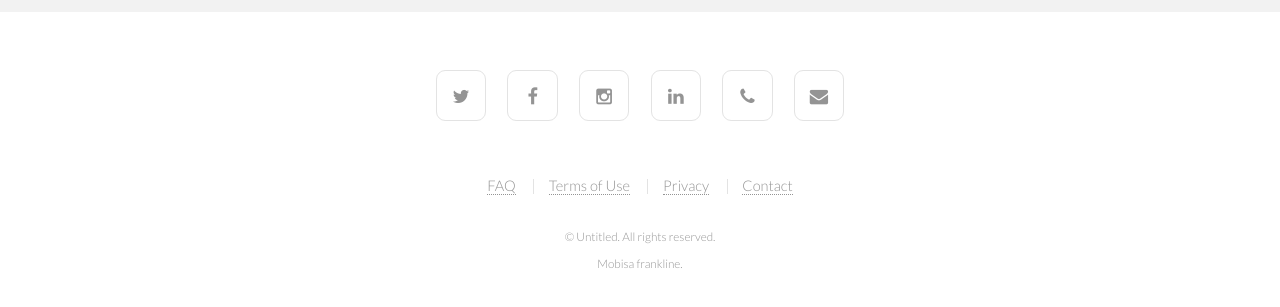
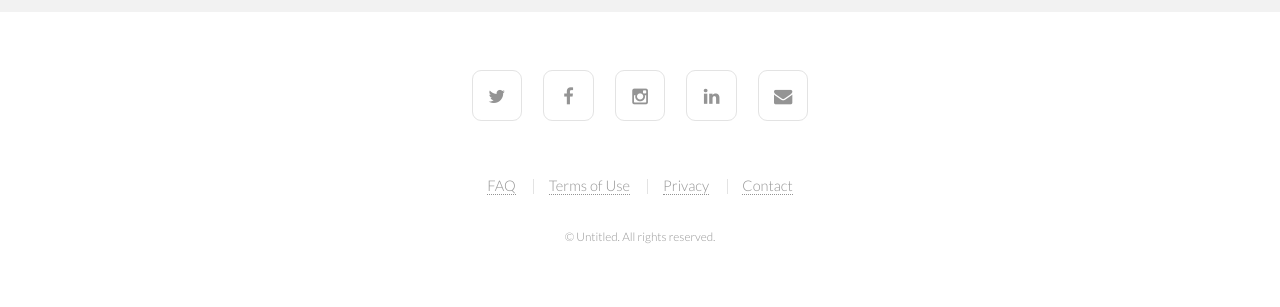
Before and after one commit to Mobisafrankline/King-s-academy-attachment-project, a plain HTML site: page Activities.html in a window 1280 px wide. Shown: the part 1628-1935 px from the top of the page. Drawn offline with Linux system fonts and the light colour scheme.

Commit message:
changing the footer

```diff
--- a/Activities.html
+++ b/Activities.html
@@ -122,7 +122,7 @@
 					<li><a href="#" class="icon fa-facebook"><span class="label">Facebook</span></a></li>
 					<li><a href="#" class="icon fa-instagram"><span class="label">Instagram</span></a></li>
 					<li><a href="https://www.linkedin.com" class="icon fa-linkedin"><span class="label">LinkedIn</span></a></li>
-					<li><a href="tel:+1234567890" class="icon fa-phone"><span class="label">Phone</span></a></li>
+					<!-- <li><a href="tel:+1234567890" class="icon fa-phone"><span class="label">Phone</span></a></li> -->
 					<li><a href="#" class="icon fa-envelope"><span class="label">Envelope</span></a></li>
 				</ul>
 				<ul class="menu">
@@ -133,7 +133,7 @@
 				</ul>
 				<span class="copyright">
 					&copy; Untitled. All rights reserved.</br>
-					 Mobisa frankline.
+
 				</span>
 			</footer>
 
```
Also changed, not shown: About.html (+1 -1 lines), Exam.html (+2 -2 lines), News.html (+1 -1 lines), index.html (+1 -1 lines).
